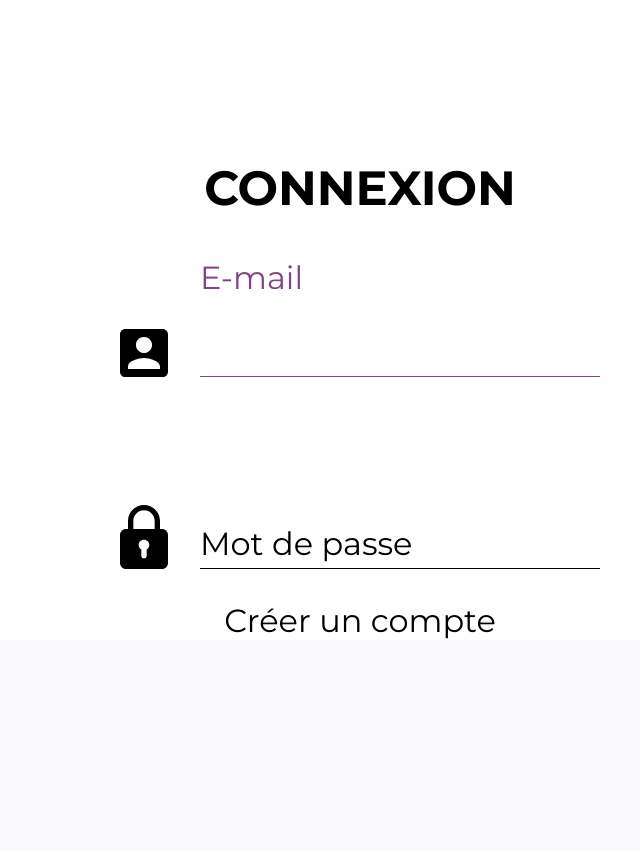
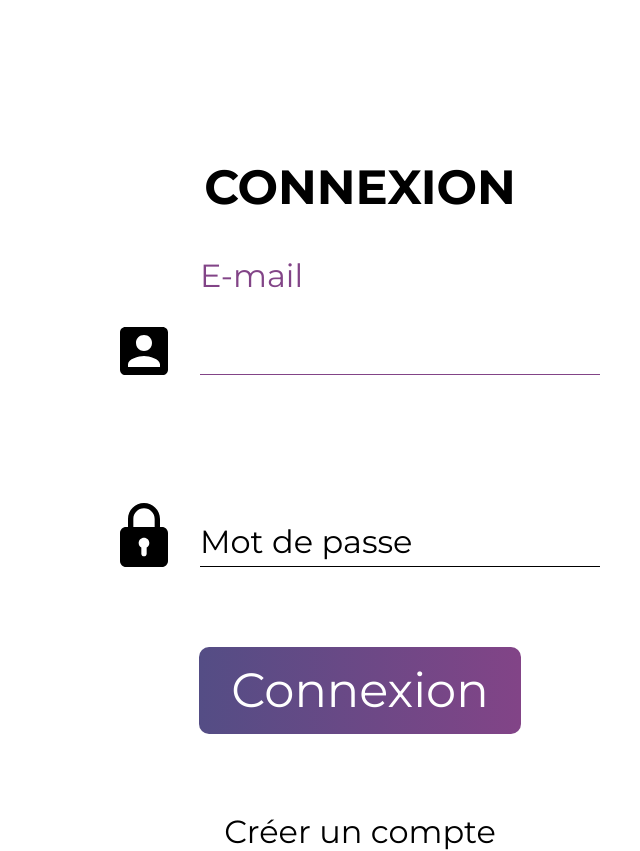
Before and after one commit to ASelmane/Teens-Up, a Symfony app: template templates/security/login.html.twig in a window 1280 px wide. Shown: the part 160-1011 px from the top of the page, without its empty margins (280-920 px from the left). Before the commit the page ends 799 px from the top, so only its background shows below. Run offline with Twig, Linux system fonts and the light colour scheme; the template is opened without the code that fills it, so the values that code supplies are empty; some libraries are stand-ins or nearby versions.

Commit message:
login boutton

```diff
--- a/templates/security/login.html.twig
+++ b/templates/security/login.html.twig
@@ -48,7 +48,7 @@
             </div>
         #}
 
-        <button class="boutton btn btn-lg btn-primary" type="submit">
+        <button class="boutton btn-lg btn-primary" type="submit">
             Connexion
         </button>
     </form>
```
